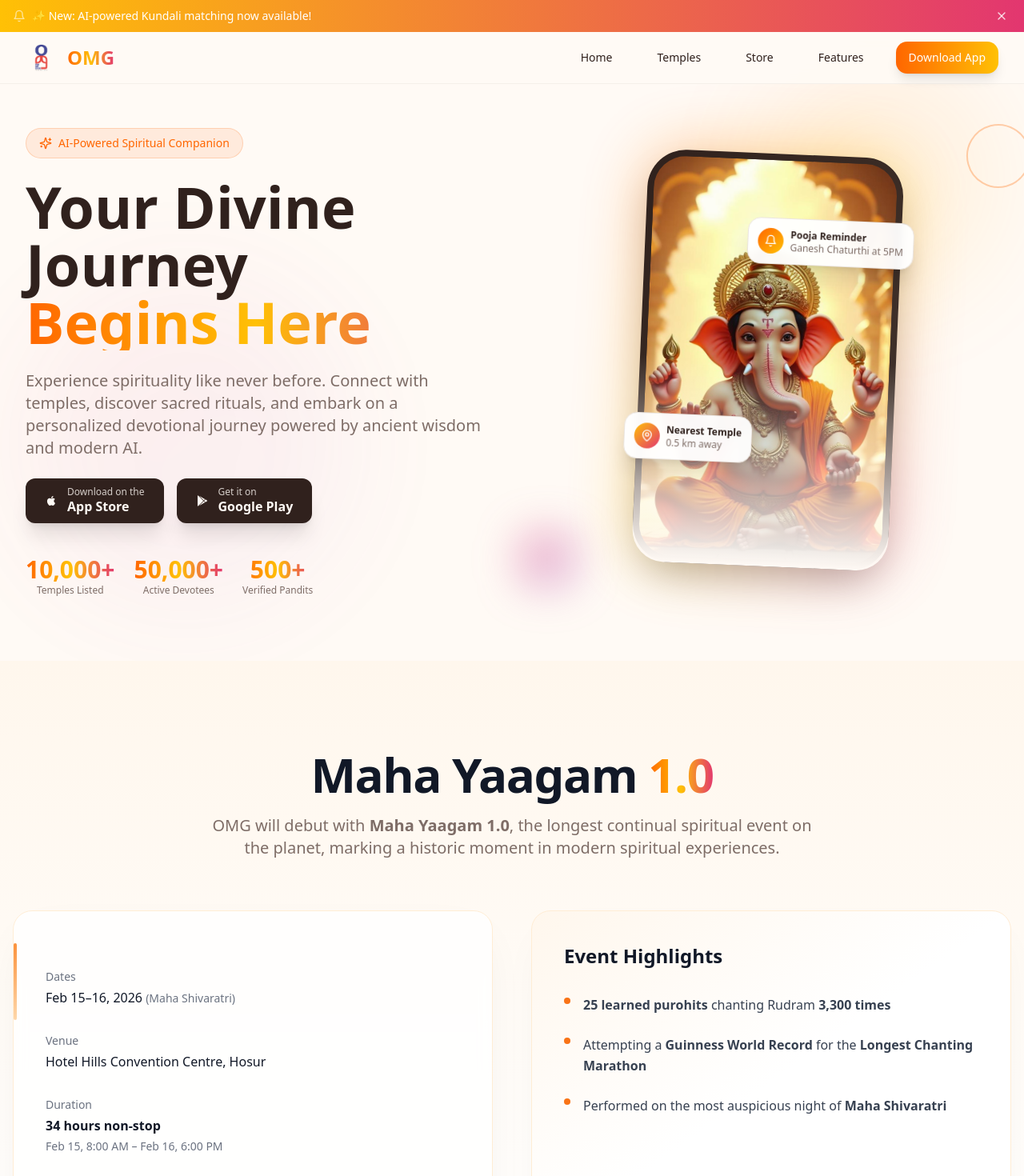
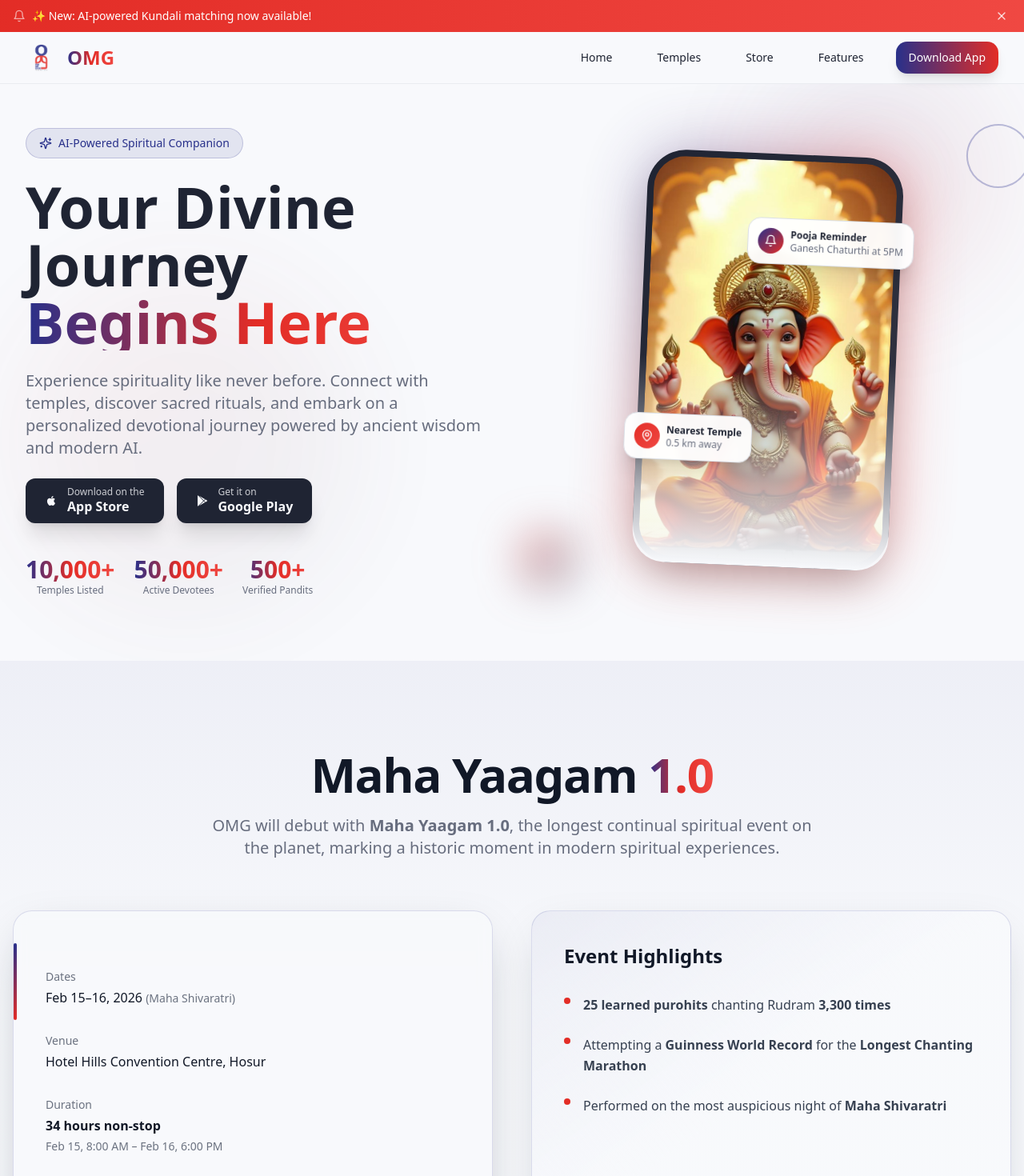
Before and after one commit to GWC-Data/OMG-Web-App, a React (Vite) app in the folder omg-devotion-hub-web-app/: page / in a window 1280 px wide. Shown: the top 1470 px of the page at 80% size. Built offline with nearby package versions, Linux system fonts and the light colour scheme; the HTML template or start-up script is replaced by a standard one.

Commit message:
change color schema
change the whole page color schema and logo

```diff
--- a/omg-devotion-hub-web-app/src/index.css
+++ b/omg-devotion-hub-web-app/src/index.css
@@ -8,46 +8,64 @@ All colors MUST be HSL.
 
 @layer base {
   :root {
-    --background: 28 100% 98%;
-    --foreground: 15 25% 15%;
+    /* Brand colors derived from logo:
+       - Deep Blue:   #283088 → hsl(235 55% 35%)
+       - Sacred Red:  #e32c26 → hsl(2 77% 52%)
+       - Deep Navy:   #1f2433 → hsl(225 24% 16%)
+    */
+    --background: 220 40% 98%;
+    --foreground: 225 24% 16%;
 
     --card: 0 0% 100%;
-    --card-foreground: 15 25% 15%;
+    --card-foreground: 225 24% 16%;
 
     --popover: 0 0% 100%;
-    --popover-foreground: 15 25% 15%;
+    --popover-foreground: 225 24% 16%;
 
-    --primary: 24 100% 50%;
+    --primary: 235 55% 35%;
     --primary-foreground: 0 0% 100%;
-    --primary-glow: 24 100% 65%;
+    --primary-glow: 235 80% 60%;
 
-    --secondary: 45 100% 51%;
-    --secondary-foreground: 15 25% 15%;
+    --secondary: 2 77% 52%;
+    --secondary-foreground: 0 0% 100%;
 
-    --muted: 28 30% 95%;
-    --muted-foreground: 15 10% 45%;
+    --muted: 220 20% 95%;
+    --muted-foreground: 225 10% 45%;
 
-    --accent: 340 75% 55%;
+    --accent: 2 85% 60%;
     --accent-foreground: 0 0% 100%;
 
     --destructive: 0 84.2% 60.2%;
     --destructive-foreground: 0 0% 100%;
 
-    --border: 28 20% 90%;
-    --input: 28 20% 90%;
-    --ring: 24 100% 50%;
+    --border: 220 18% 88%;
+    --input: 220 18% 88%;
+    --ring: 235 80% 60%;
 
     --radius: 1rem;
 
-    --divine-saffron: 24 100% 50%;
-    --divine-gold: 45 100% 51%;
-    --divine-deep-orange: 16 90% 48%;
-    --divine-crimson: 340 75% 55%;
-    --divine-purple: 280 50% 60%;
+    /* Spiritual gradient palette remapped to new brand colors */
+    --divine-saffron: 235 55% 35%; /* deep blue */
+    --divine-gold: 235 80% 60%; /* bright blue glow */
+    --divine-deep-orange: 2 77% 52%; /* sacred red */
+    --divine-crimson: 2 80% 45%; /* deeper sacred red */
+    --divine-purple: 225 24% 30%; /* deep navy accent */
 
-    --gradient-divine: linear-gradient(135deg, hsl(var(--divine-saffron)), hsl(var(--divine-gold)));
-    --gradient-sacred: linear-gradient(180deg, hsl(var(--divine-deep-orange)), hsl(var(--divine-crimson)));
-    --gradient-celestial: radial-gradient(circle at 50% 0%, hsl(var(--primary-glow) / 0.3), transparent 70%);
+    --gradient-divine: linear-gradient(
+      135deg,
+      hsl(var(--divine-saffron)),
+      hsl(var(--divine-gold))
+    );
+    --gradient-sacred: linear-gradient(
+      180deg,
+      hsl(var(--divine-deep-orange)),
+      hsl(var(--divine-crimson))
+    );
+    --gradient-celestial: radial-gradient(
+      circle at 50% 0%,
+      hsl(var(--primary-glow) / 0.3),
+      transparent 70%
+    );
 
     --shadow-divine: 0 10px 40px -10px hsl(var(--divine-saffron) / 0.4);
     --shadow-glow: 0 0 60px hsl(var(--primary-glow) / 0.5);
@@ -56,34 +74,34 @@ All colors MUST be HSL.
   }
 
   .dark {
-    --background: 15 35% 8%;
-    --foreground: 28 100% 95%;
+    --background: 225 24% 8%;
+    --foreground: 220 40% 96%;
 
-    --card: 15 30% 12%;
-    --card-foreground: 28 100% 95%;
+    --card: 225 24% 12%;
+    --card-foreground: 220 40% 96%;
 
-    --popover: 15 30% 12%;
-    --popover-foreground: 28 100% 95%;
+    --popover: 225 24% 12%;
+    --popover-foreground: 220 40% 96%;
 
-    --primary: 24 100% 50%;
+    --primary: 235 55% 45%;
     --primary-foreground: 0 0% 100%;
-    --primary-glow: 24 100% 65%;
+    --primary-glow: 235 80% 65%;
 
-    --secondary: 45 100% 51%;
-    --secondary-foreground: 15 25% 15%;
+    --secondary: 2 77% 56%;
+    --secondary-foreground: 0 0% 100%;
 
-    --muted: 15 25% 18%;
-    --muted-foreground: 28 20% 65%;
+    --muted: 225 18% 18%;
+    --muted-foreground: 220 15% 70%;
 
-    --accent: 340 75% 55%;
+    --accent: 2 85% 60%;
     --accent-foreground: 0 0% 100%;
 
     --destructive: 0 62.8% 50%;
     --destructive-foreground: 0 0% 100%;
 
-    --border: 15 20% 20%;
-    --input: 15 20% 20%;
-    --ring: 24 100% 50%;
+    --border: 225 20% 22%;
+    --input: 225 20% 22%;
+    --ring: 235 80% 60%;
   }
 }
 
@@ -151,7 +169,8 @@ All colors MUST be HSL.
   }
 
   @keyframes float {
-    0%, 100% {
+    0%,
+    100% {
       transform: translateY(0px);
     }
     50% {
@@ -160,7 +179,8 @@ All colors MUST be HSL.
   }
 
   @keyframes pulse-soft {
-    0%, 100% {
+    0%,
+    100% {
       opacity: 1;
     }
     50% {
@@ -169,7 +189,8 @@ All colors MUST be HSL.
   }
 
   @keyframes glow {
-    0%, 100% {
+    0%,
+    100% {
       filter: drop-shadow(0 0 20px hsl(var(--primary-glow) / 0.5));
     }
     50% {
@@ -187,7 +208,8 @@ All colors MUST be HSL.
   }
 
   @keyframes bounce-subtle {
-    0%, 100% {
+    0%,
+    100% {
       transform: translateY(0);
     }
     50% {
--- a/omg-devotion-hub-web-app/src/pages/DivineMusic.tsx
+++ b/omg-devotion-hub-web-app/src/pages/DivineMusic.tsx
@@ -13,21 +13,52 @@ import {
   Volume2,
   ListMusic,
   Search,
-  Clock
+  Clock,
 } from "lucide-react";
 import { Button } from "@/components/ui/button";
 import { Input } from "@/components/ui/input";
 import { Card } from "@/components/ui/card";
 import { Slider } from "@/components/ui/slider";
-import omSymbol from "@/assets/om-symbol.png";
+// import omSymbol from "@/assets/om-symbol.png";
+import siteLogo from "@/assets/site-logo.png";
 
 const deities = [
-  { id: "shiva", name: "Lord Shiva", icon: "🔱", color: "from-blue-500 to-purple-600" },
-  { id: "krishna", name: "Lord Krishna", icon: "🦚", color: "from-blue-400 to-cyan-500" },
-  { id: "ganesha", name: "Lord Ganesha", icon: "🕉️", color: "from-orange-400 to-red-500" },
-  { id: "hanuman", name: "Lord Hanuman", icon: "🙏", color: "from-orange-500 to-amber-500" },
-  { id: "lakshmi", name: "Goddess Lakshmi", icon: "🪷", color: "from-pink-400 to-rose-500" },
-  { id: "durga", name: "Goddess Durga", icon: "⚔️", color: "from-red-500 to-orange-500" },
+  {
+    id: "shiva",
+    name: "Lord Shiva",
+    icon: "🔱",
+    color: "from-blue-500 to-purple-600",
+  },
+  {
+    id: "krishna",
+    name: "Lord Krishna",
+    icon: "🦚",
+    color: "from-blue-400 to-cyan-500",
+  },
+  {
+    id: "ganesha",
+    name: "Lord Ganesha",
+    icon: "🕉️",
+    color: "from-orange-400 to-red-500",
+  },
+  {
+    id: "hanuman",
+    name: "Lord Hanuman",
+    icon: "🙏",
+    color: "from-orange-500 to-amber-500",
+  },
+  {
+    id: "lakshmi",
+    name: "Goddess Lakshmi",
+    icon: "🪷",
+    color: "from-pink-400 to-rose-500",
+  },
+  {
+    id: "durga",
+    name: "Goddess Durga",
+    icon: "⚔️",
+    color: "from-red-500 to-orange-500",
+  },
 ];
 
 const playlists = [
@@ -111,8 +142,10 @@ const DivineMusic = () => {
                   <ArrowLeft className="w-5 h-5" />
                 </Button>
               </Link>
-              <img src={omSymbol} alt="OM" className="h-8 w-8" />
-              <h1 className="text-xl font-bold text-gradient-divine">Divine Music</h1>
+              <img src={siteLogo} alt="OMG logo" className="h-8 w-8" />
+              <h1 className="text-xl font-bold text-gradient-divine">
+                Divine Music
+              </h1>
             </div>
             <Button variant="ghost" size="icon">
               <ListMusic className="w-5 h-5" />
@@ -139,7 +172,9 @@ const DivineMusic = () => {
               <motion.button
                 key={deity.id}
                 whileTap={{ scale: 0.95 }}
-                onClick={() => setSelectedDeity(selectedDeity === deity.id ? null : deity.id)}
+                onClick={() =>
+                  setSelectedDeity(selectedDeity === deity.id ? null : deity.id)
+                }
                 className={`p-4 rounded-2xl text-center transition-all ${
                   selectedDeity === deity.id
                     ? `bg-gradient-to-br ${deity.color} text-white shadow-lg`
@@ -147,7 +182,9 @@ const DivineMusic = () => {
                 }`}
               >
                 <span className="text-3xl block mb-2">{deity.icon}</span>
-                <span className="text-xs font-medium">{deity.name.split(" ")[1]}</span>
+                <span className="text-xs font-medium">
+                  {deity.name.split(" ")[1]}
+                </span>
               </motion.button>
             ))}
           </div>
@@ -182,7 +219,9 @@ const DivineMusic = () => {
                     </motion.button>
                   </div>
                   <div className="p-3">
-                    <p className="font-semibold text-sm truncate">{playlist.name}</p>
+                    <p className="font-semibold text-sm truncate">
+                      {playlist.name}
+                    </p>
                     <p className="text-xs text-muted-foreground">
                       {playlist.tracks} tracks • {playlist.duration}
                     </p>
@@ -211,7 +250,9 @@ const DivineMusic = () => {
                 >
                   <Card
                     className={`p-3 cursor-pointer transition-all ${
-                      isCurrentTrack ? "border-primary bg-primary/5" : "hover:bg-muted/50"
+                      isCurrentTrack
+                        ? "border-primary bg-primary/5"
+                        : "hover:bg-muted/50"
                     }`}
                     onClick={() => {
                       setCurrentTrack(track);
@@ -219,24 +260,40 @@ const DivineMusic = () => {
                     }}
                   >
                     <div className="flex items-center gap-3">
-                      <div className={`w-12 h-12 rounded-lg bg-gradient-to-br ${deity?.color || "from-primary to-secondary"} flex items-center justify-center text-xl`}>
+                      <div
+                        className={`w-12 h-12 rounded-lg bg-gradient-to-br ${
+                          deity?.color || "from-primary to-secondary"
+                        } flex items-center justify-center text-xl`}
+                      >
                         {deity?.icon || "🎵"}
                       </div>
                       <div className="flex-1 min-w-0">
-                        <p className={`font-semibold text-sm truncate ${isCurrentTrack ? "text-primary" : ""}`}>
+                        <p
+                          className={`font-semibold text-sm truncate ${
+                            isCurrentTrack ? "text-primary" : ""
+                          }`}
+                        >
                           {track.name}
                         </p>
-                        <p className="text-xs text-muted-foreground truncate">{track.artist}</p>
+                        <p className="text-xs text-muted-foreground truncate">
+                          {track.artist}
+                        </p>
                       </div>
                       <div className="flex items-center gap-3">
-                        <span className="text-xs text-muted-foreground">{track.duration}</span>
+                        <span className="text-xs text-muted-foreground">
+                          {track.duration}
+                        </span>
                         {isCurrentTrack && isPlaying && (
                           <div className="flex gap-0.5">
                             {[1, 2, 3].map((i) => (
                               <motion.div
                                 key={i}
                                 animate={{ height: [4, 16, 4] }}
-                                transition={{ duration: 0.5, repeat: Infinity, delay: i * 0.1 }}
+                                transition={{
+                                  duration: 0.5,
+                                  repeat: Infinity,
+                                  delay: i * 0.1,
+                                }}
                                 className="w-1 bg-primary rounded-full"
                               />
                             ))}
@@ -279,12 +336,17 @@ const DivineMusic = () => {
             <div className="flex items-center gap-3 flex-1 min-w-0">
               <div className="w-12 h-12 rounded-lg bg-gradient-to-br from-primary to-secondary flex items-center justify-center">
                 <span className="text-xl">
-                  {deities.find((d) => d.id === currentTrack.deity)?.icon || "🎵"}
+                  {deities.find((d) => d.id === currentTrack.deity)?.icon ||
+                    "🎵"}
                 </span>
               </div>
               <div className="min-w-0">
-                <p className="font-semibold text-sm truncate">{currentTrack.name}</p>
-                <p className="text-xs text-muted-foreground truncate">{currentTrack.artist}</p>
+                <p className="font-semibold text-sm truncate">
+                  {currentTrack.name}
+                </p>
+                <p className="text-xs text-muted-foreground truncate">
+                  {currentTrack.artist}
+                </p>
               </div>
             </div>
 
--- a/omg-devotion-hub-web-app/src/pages/Index.tsx
+++ b/omg-devotion-hub-web-app/src/pages/Index.tsx
@@ -237,7 +237,7 @@ const Index = () => {
             >
               <img
                 src={siteLogo}
-                alt="OM"
+                alt="OMG logo"
                 className="h-10 w-10 animate-pulse-soft"
               />
               <span className="text-2xl font-bold text-gradient-divine">
@@ -528,8 +528,8 @@ const Index = () => {
         </div>
       </section>
 
-      {/* <section className="py-24 bg-[#FFF7ED] relative overflow-hidden"> */}
-      <div className="py-28 bg-gradient-to-b from-[#FFF7ED] to-white">
+      {/* Maha Yaagam Section */}
+      <div className="py-28 bg-gradient-to-b from-primary/5 via-background to-background">
         <div className="container mx-auto px-4">
           {/* Heading */}
           <div className="text-center max-w-3xl mx-auto mb-16">
@@ -550,15 +550,15 @@ const Index = () => {
             <div
               className="
         relative
-        bg-white/80 backdrop-blur
+        bg-background/80 backdrop-blur
         rounded-3xl
         p-10
-        border border-orange-100
-        shadow-[0_20px_60px_-20px_rgba(0,0,0,0.08)]
+        border border-primary/15
+        shadow-[0_20px_60px_-20px_rgba(15,23,42,0.35)]
         space-y-8
       "
             >
-              <div className="absolute left-0 top-10 h-24 w-1 bg-gradient-to-b from-orange-400 to-orange-200 rounded-full" />
+              <div className="absolute left-0 top-10 h-24 w-1 bg-gradient-to-b from-primary to-secondary rounded-full" />
 
               <DetailRow label="Dates">
                 Feb 15–16, 2026{" "}
@@ -594,11 +594,11 @@ const Index = () => {
             {/* Highlights Card */}
             <div
               className="
-        bg-gradient-to-br from-orange-50 via-white to-white
+        bg-gradient-to-br from-primary/5 via-background to-background
         rounded-3xl
         p-10
-        border border-orange-100
-        shadow-[0_20px_60px_-20px_rgba(0,0,0,0.06)]
+        border border-primary/15
+        shadow-[0_20px_60px_-20px_rgba(15,23,42,0.25)]
       "
             >
               <h3 className="text-2xl font-semibold text-gray-900 mb-8">
@@ -607,7 +607,7 @@ const Index = () => {
 
               <ul className="space-y-6">
                 <li className="flex gap-4 items-start">
-                  <span className="mt-1 w-2 h-2 rounded-full bg-orange-500 shrink-0" />
+                  <span className="mt-1 w-2 h-2 rounded-full bg-secondary shrink-0" />
                   <p className="text-gray-700 leading-relaxed">
                     <strong>25 learned purohits</strong> chanting Rudram
                     <strong> 3,300 times</strong>
@@ -615,7 +615,7 @@ const Index = () => {
                 </li>
 
                 <li className="flex gap-4 items-start">
-                  <span className="mt-1 w-2 h-2 rounded-full bg-orange-500 shrink-0" />
+                  <span className="mt-1 w-2 h-2 rounded-full bg-secondary shrink-0" />
                   <p className="text-gray-700 leading-relaxed">
                     Attempting a <strong>Guinness World Record</strong> for the
                     <strong> Longest Chanting Marathon</strong>
@@ -623,7 +623,7 @@ const Index = () => {
                 </li>
 
                 <li className="flex gap-4 items-start">
-                  <span className="mt-1 w-2 h-2 rounded-full bg-orange-500 shrink-0" />
+                  <span className="mt-1 w-2 h-2 rounded-full bg-secondary shrink-0" />
                   <p className="text-gray-700 leading-relaxed">
                     Performed on the most auspicious night of
                     <strong> Maha Shivaratri</strong>
@@ -926,7 +926,7 @@ const Index = () => {
               <div className="relative p-8 md:p-12 text-center space-y-6">
                 <motion.img
                   src={siteLogo}
-                  alt="Om"
+                  alt="OMG logo"
                   className="w-20 h-20 mx-auto"
                   animate={{ rotate: [0, 10, -10, 0], scale: [1, 1.1, 1] }}
                   transition={{ duration: 4, repeat: Infinity }}
@@ -994,7 +994,7 @@ const Index = () => {
           <div className="grid grid-cols-1 md:grid-cols-4 gap-8 mb-8">
             <div className="md:col-span-2 space-y-4">
               <div className="flex items-center gap-3">
-                <img src={siteLogo} alt="OM" className="h-10 w-10" />
+                <img src={siteLogo} alt="OMG logo" className="h-10 w-10" />
                 <span className="text-2xl font-bold text-gradient-divine">
                   OMG
                 </span>
```
Also changed, not shown: omg-devotion-hub-web-app/src/pages/AIGuide.tsx (+53 -18 lines), omg-devotion-hub-web-app/src/pages/Auth.tsx (+91 -27 lines), omg-devotion-hub-web-app/src/pages/Checkout.tsx (+49 -14 lines), omg-devotion-hub-web-app/src/pages/PersonalizedPooja.tsx (+51 -19 lines), omg-devotion-hub-web-app/src/pages/SacredKnowledge.tsx (+48 -19 lines), omg-devotion-hub-web-app/src/pages/Store.tsx (+20 -9 lines), omg-devotion-hub-web-app/src/pages/TempleLocator.tsx (+33 -10 lines).
